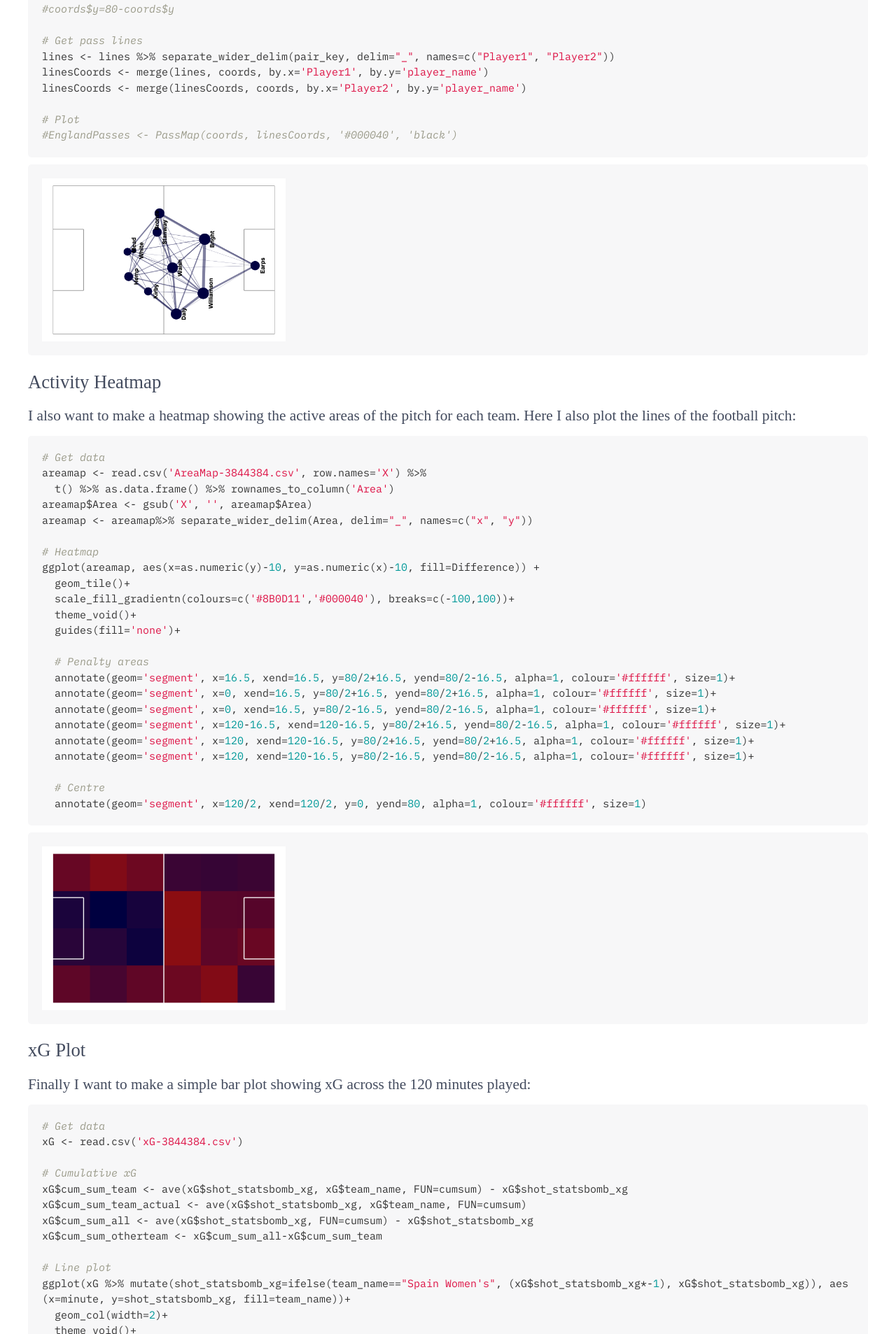
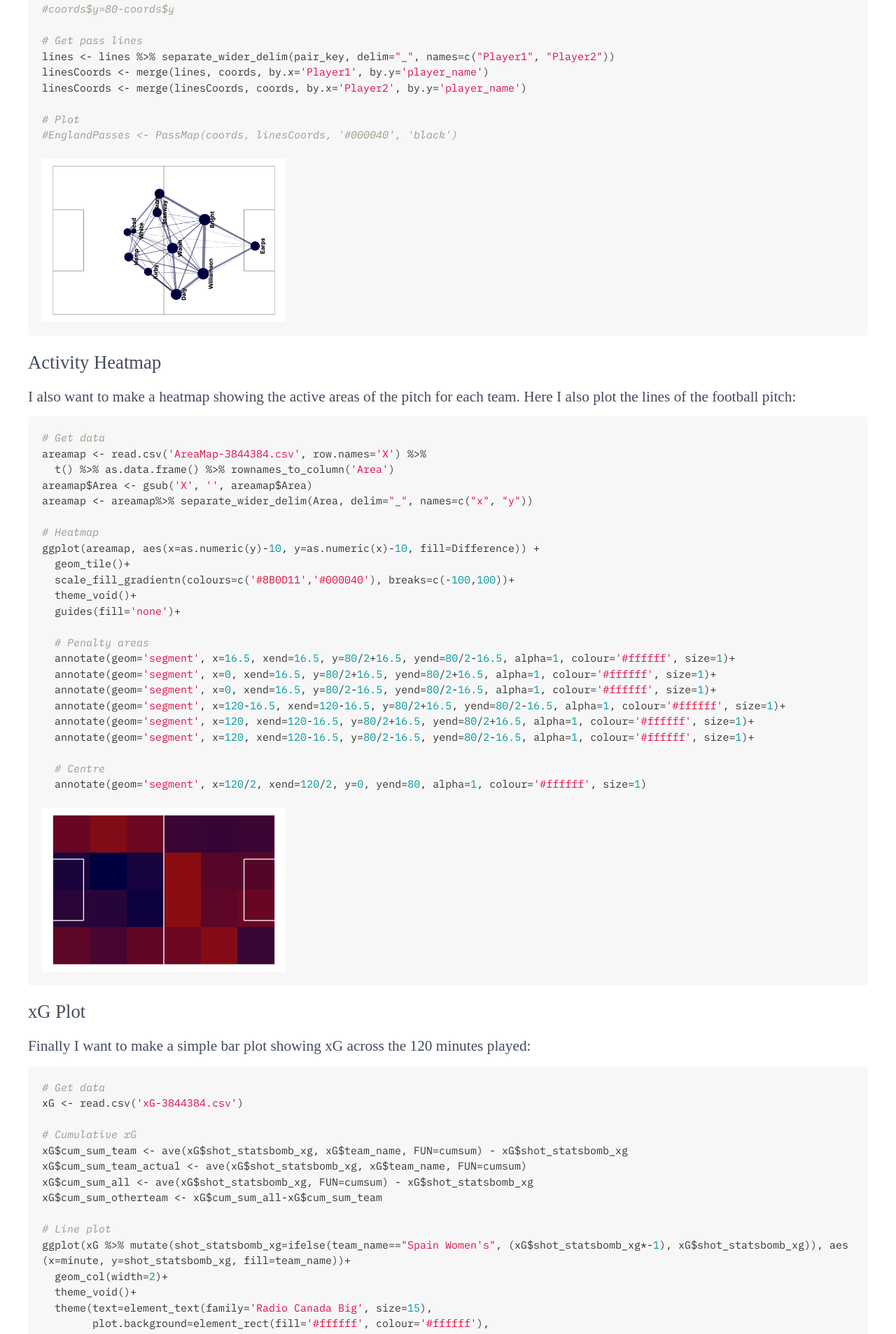
Before and after one commit to alicesmail12/alicesmail12.github.io, a Jekyll site: the page Blog/Womens-Euros/Spain-England-2022.html, which Jekyll copies as it is, in a window 1280 px wide. Shown: the part 2100-4007 px from the top of the page at 70% size. Built offline with Jekyll 4.4.1, drawn with Linux system fonts in a browser that asks for light colours; some web fonts are replaced.

Commit message:
Update Spain-England-2022.html

```diff
--- a/Blog/Womens-Euros/Spain-England-2022.html
+++ b/Blog/Womens-Euros/Spain-England-2022.html
@@ -535,9 +535,9 @@
 linesCoords &lt;- merge(linesCoords, coords, by.x=&#39;Player2&#39;, by.y=&#39;player_name&#39;)
 
 # Plot
-#EnglandPasses &lt;- PassMap(coords, linesCoords, &#39;#000040&#39;, &#39;black&#39;)</code></pre>
+#EnglandPasses &lt;- PassMap(coords, linesCoords, &#39;#000040&#39;, &#39;black&#39;)
 
-<pre class="r"><code><img style='height: 100%; width: 30%; object-fit: contain' src="https://alicesmail12.github.io/Blog/Womens-Euros/England-3844384.png"></code></pre>
+<img style='height: 100%; width: 30%; justify-content: center; object-fit: contain' src="https://alicesmail12.github.io/Blog/Womens-Euros/England-3844384.png"></code></pre>
 
 
 <h2>
@@ -567,9 +567,9 @@
   annotate(geom=&#39;segment&#39;, x=120, xend=120-16.5, y=80/2-16.5, yend=80/2-16.5, alpha=1, colour=&#39;#ffffff&#39;, size=1)+
 
   # Centre
-  annotate(geom=&#39;segment&#39;, x=120/2, xend=120/2, y=0, yend=80, alpha=1, colour=&#39;#ffffff&#39;, size=1)</code></pre>
+  annotate(geom=&#39;segment&#39;, x=120/2, xend=120/2, y=0, yend=80, alpha=1, colour=&#39;#ffffff&#39;, size=1)
 
-<pre class="r"><code><img style='height: 100%; width: 30%; object-fit: contain' src="https://alicesmail12.github.io/Blog/Womens-Euros/DiffHeat-3844384.png"></code></pre>
+<img style='height: 100%; width: 30%; justify-content: center; object-fit: contain' src="https://alicesmail12.github.io/Blog/Womens-Euros/DiffHeat-3844384.png"></code></pre>
 
 <h2>
 xG Plot
@@ -597,9 +597,9 @@
         plot.subtitle=element_text(hjust=0.5, size=12),
         panel.border = element_blank())+
   scale_fill_manual(values=c(&#39;#000040&#39;,&#39;#8B0D11&#39;))+
-  guides(fill=&#39;none&#39;)</code></pre>
+  guides(fill=&#39;none&#39;)
 
-<pre class="r"><code><img style='height: 100%; width: 30%; object-fit: contain' src="https://alicesmail12.github.io/Blog/Womens-Euros/xG-3844384.png"></code></pre>
+<img style='height: 100%; width: 30%; justify-content: center; object-fit: contain' src="https://alicesmail12.github.io/Blog/Womens-Euros/xG-3844384.png"></code></pre>
 
 <p>With all of these plots for both England and Spain I then made a
 graphic in Adobe Illustrator:</p>
```
